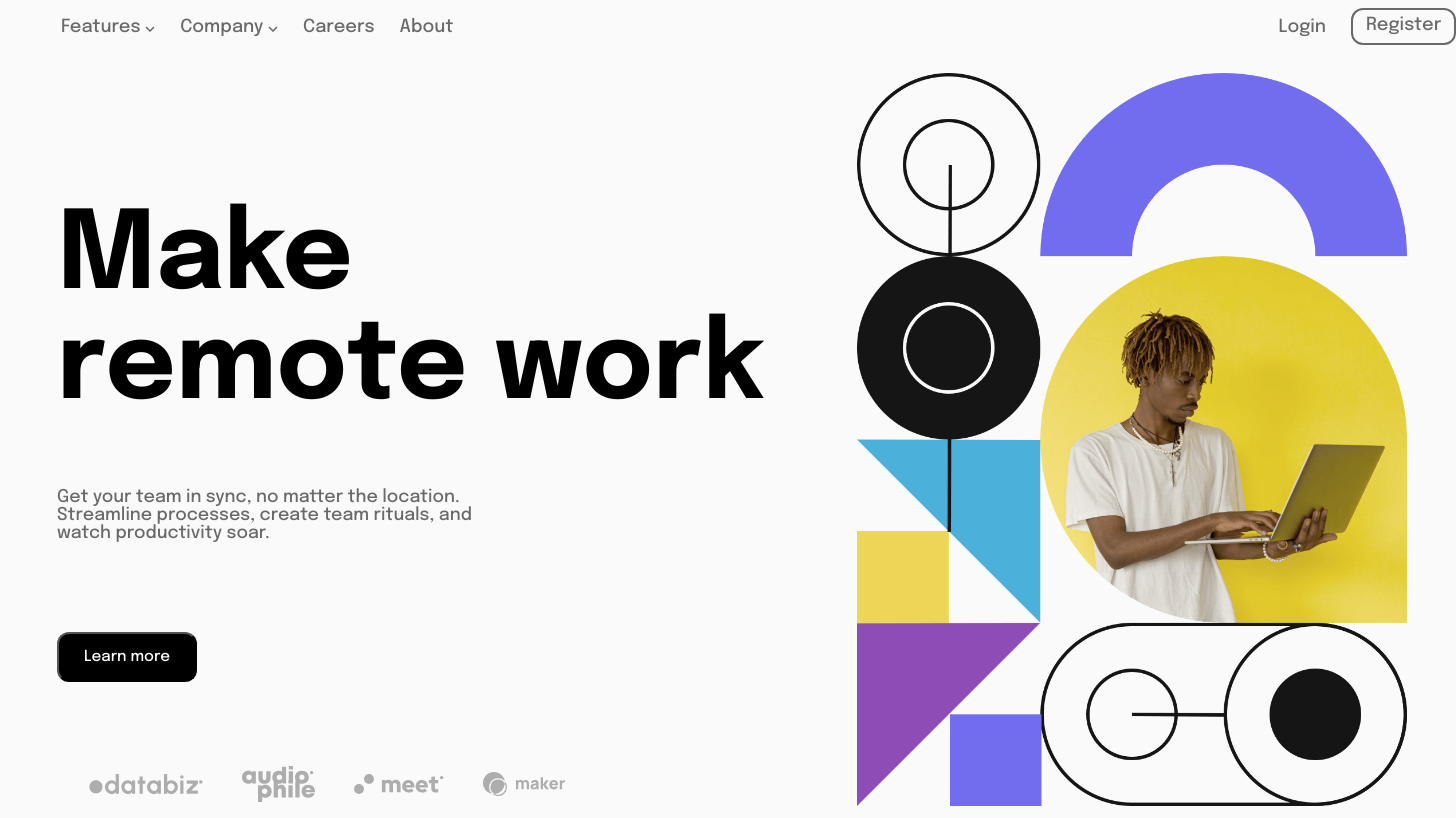
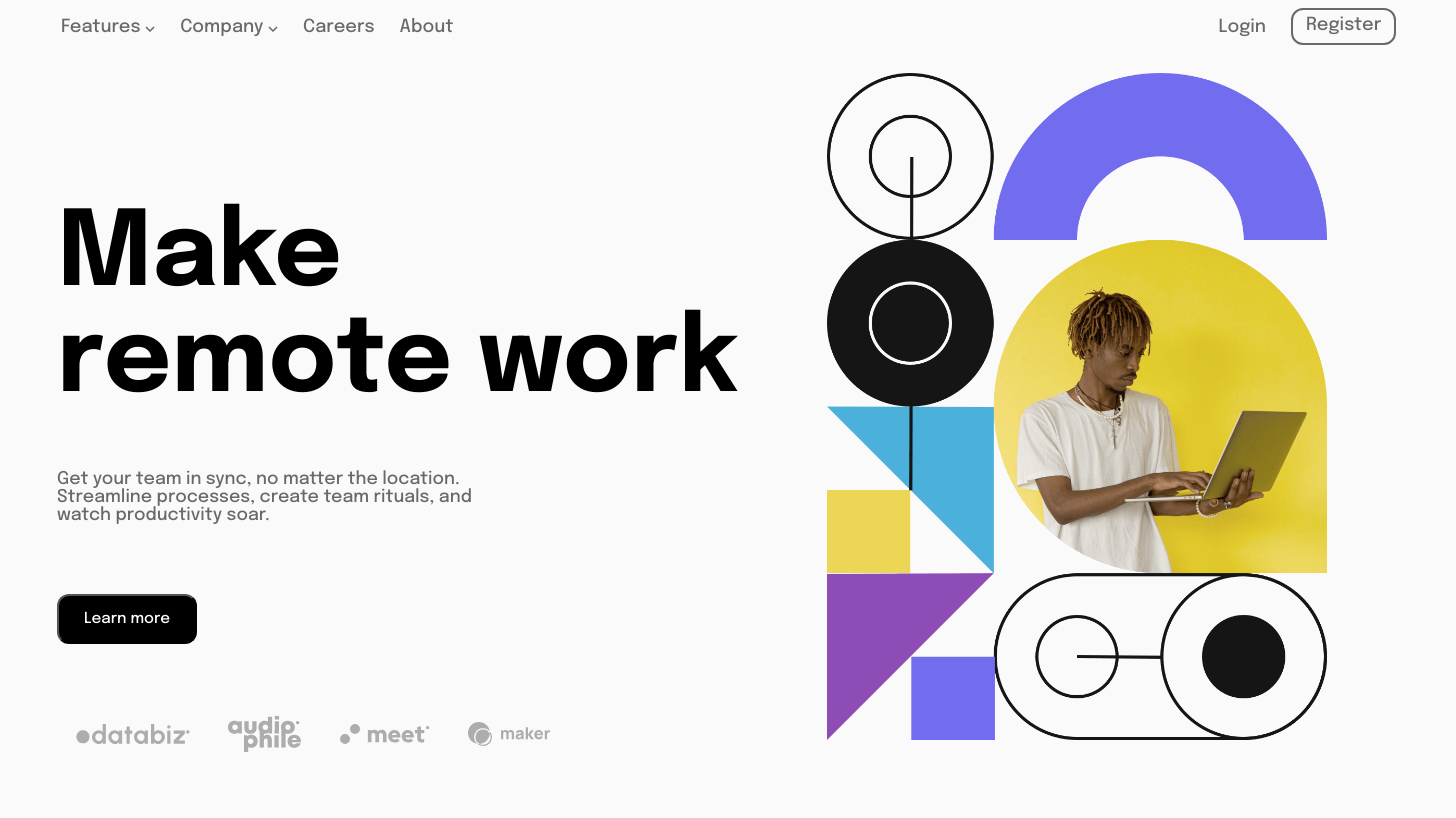
Before and after one commit to davidMorekwa/landing-page2, a plain HTML site: page index.html in a window 1280 px wide. Shown: the full height of the page, 1456 px wide, since content can reach past the window. Drawn offline with nearby package versions, Linux system fonts and the light colour scheme.

Commit message:
change image size

```diff
--- a/styles.css
+++ b/styles.css
@@ -11,6 +11,7 @@ body{
     font-family: 'Epilogue', sans-serif;
     font-size: 18px;
     background-color: var(--almost-white);
+    overflow-x: hidden;
 }
 nav{
     display: flex;
@@ -35,7 +36,7 @@ nav ul li{
 }
 nav ul .reg_login{
     position: relative;
-    left: 800px;
+    left: 740px;
 }
 nav ul #registration{
     border: 2px solid var(--medium-gray);
@@ -85,8 +86,8 @@ section{
     padding-right: 70px;
 }
 section h1{
-    font-size: 6.75rem;
-    width: 720px;
+    font-size: 6.5rem;
+    width: 700px;
     margin-top: 155px;
     margin-bottom: auto;
 }
@@ -94,7 +95,7 @@ section p{
     color: var(--medium-gray);
     font-size: 1.1rem;
     width: 455px;
-    margin-top: 65px;
+    margin-top: 55px;
     margin-bottom: auto;
 }
 section button{
@@ -105,7 +106,7 @@ section button{
     background-color: black;
     color: white;
     border-radius: 12px;
-    margin-top: 90px;
+    margin-top: 70px;
 }
 section button:hover{
     background-color: white;
@@ -115,12 +116,13 @@ section button:hover{
 }
 section div{
     position: relative;
-    margin-top: 72px;
+    margin-top: 60px;
     width: 75%;
     display: flex;
     flex-direction: row;
     justify-content: space-between;
     padding: 12px;
+    padding-left: 0;
 }
 section div img{
     position: relative;
@@ -130,8 +132,7 @@ section div img{
 aside{
     width: 770px;
     padding-top: 25px;
-    padding-left: 10px;
 }
 aside img{
-    width: 550px;
+    width: 500px;
 }
```
